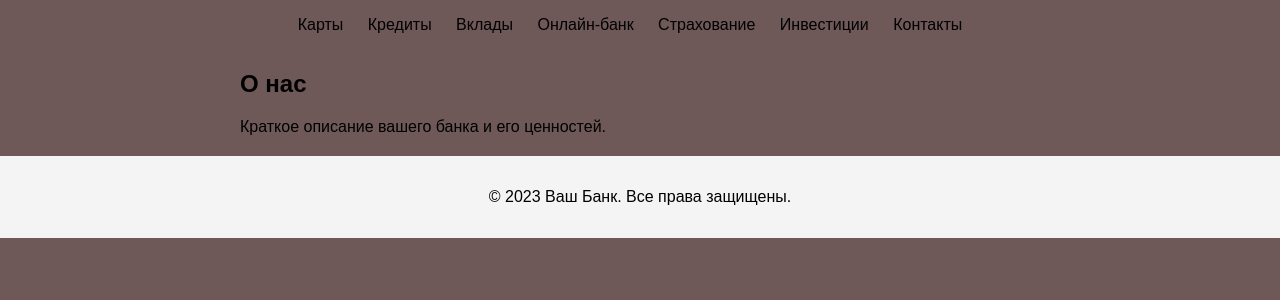
After one commit to EugeneAsadchiy/BankSystem_Django, a Django app: template main/templates/base.html in a window 1280 px wide. The commit adds this page. Shown: the top 300 px of the page. Run offline with Django 4.2, Linux system fonts and the light colour scheme; the template is opened without the code that fills it, so the values that code supplies are empty; some libraries are stand-ins or nearby versions.

Commit message:
templates/static

```diff
--- a/main/main/settings.py
+++ b/main/main/settings.py
@@ -53,7 +53,9 @@ ROOT_URLCONF = 'main.urls'
 TEMPLATES = [
     {
         'BACKEND': 'django.template.backends.django.DjangoTemplates',
-        'DIRS': [],
+        'DIRS': [
+            BASE_DIR / "templates"
+        ],
         'APP_DIRS': True,
         'OPTIONS': {
             'context_processors': [
@@ -119,6 +121,8 @@ USE_TZ = True
 
 STATIC_URL = 'static/'
 
+STATICFILES_DIRS = [BASE_DIR / 'static']
+
 # Default primary key field type
 # https://docs.djangoproject.com/en/4.2/ref/settings/#default-auto-field
 
--- a/main/main/urls.py
+++ b/main/main/urls.py
@@ -21,4 +21,5 @@ urlpatterns = [
     path('admin/', admin.site.urls),
     path("", include("reg_auf.urls")),
 
+
 ]
--- a/main/reg_auf/static/reg_auf/forms.css
+++ b/main/reg_auf/static/reg_auf/css/forms.css
@@ -1,8 +1,3 @@
-body {
-    margin: 0;
-    font-family: Sans-Serif;
-}
-
 h2{
     width:50%;
     margin: 20px auto 5px;
--- a/main/reg_auf/urls.py
+++ b/main/reg_auf/urls.py
@@ -8,4 +8,5 @@ urlpatterns = [
     path("login/", views.LoginUser.as_view(), name="login"),
     path("main/", views.main, name="main"),
 
+
 ]
--- /dev/null
+++ b/main/static/css/my_base.css
@@ -0,0 +1,51 @@
+footer {
+    background-color: #f4f4f4;
+}
+
+body {
+    font-family: Arial, sans-serif;
+    margin: 0;
+    padding: 0;
+    box-sizing: border-box;
+    background-color: #6e5858;
+}
+div{
+
+}
+header {
+    background-color: #007BFF;
+    color: white;
+    text-align: center;
+    padding: 1em 0;
+}
+
+.centered-nav {
+    text-align: center;
+}
+
+.centered-nav ul {
+    display: inline-block;
+    list-style-type: none;
+    padding: 0;
+}
+
+.centered-nav li {
+    display: inline;
+    margin-right: 20px;
+}
+
+.centered-nav a {
+    text-decoration: none;
+    color: black;
+}
+
+#main-content {
+    max-width: 800px;
+    margin: 20px auto;
+}
+
+footer {
+    background-color: #f4f4f4;
+    padding: 1em 0;
+    text-align: center;
+}
--- /dev/null
+++ b/main/templates/base.html
@@ -0,0 +1,28 @@
+{% load static %}
+<!DOCTYPE html>
+<html lang="en">
+<head>
+    <meta charset="UTF-8">
+    <title>{% block title %} {% endblock %}</title>
+    <link rel="stylesheet" href="{% static 'css/my_base.css'%}">
+    {% block css_additional %} {% endblock %}
+</head>
+<body>
+
+    {% include "navbar.html" %}
+<!--    {% include "navbar.html" %}-->
+
+    {% block content%} {% endblock %}
+
+
+    <section id="main-content">
+    <h2>О нас</h2>
+    <p>Краткое описание вашего банка и его ценностей.</p>
+    </section>
+
+
+    <footer>
+        <p>&copy; 2023 Ваш Банк. Все права защищены.</p>
+    </footer>
+</body>
+</html>
--- /dev/null
+++ b/main/templates/navbar.html
@@ -0,0 +1,11 @@
+<nav class="centered-nav">
+    <ul>
+        <li><a href="#cards">Карты</a></li>
+        <li><a href="#loans">Кредиты</a></li>
+        <li><a href="#deposits">Вклады</a></li>
+        <li><a href="#online-bank">Онлайн-банк</a></li>
+        <li><a href="#insurance">Страхование</a></li>
+        <li><a href="#investments">Инвестиции</a></li>
+        <li><a href="#contact">Контакты</a></li>
+    </ul>
+</nav>
```
Also changed, not shown: main/reg_auf/forms.py (+6 -1 lines), main/reg_auf/templates/reg_auf/base.html (deleted, +0 -13 lines), main/reg_auf/templates/reg_auf/login.html (+11 -4 lines), main/reg_auf/templates/reg_auf/main.html (added, +14 -0 lines), main/reg_auf/views.py (+5 -4 lines).
